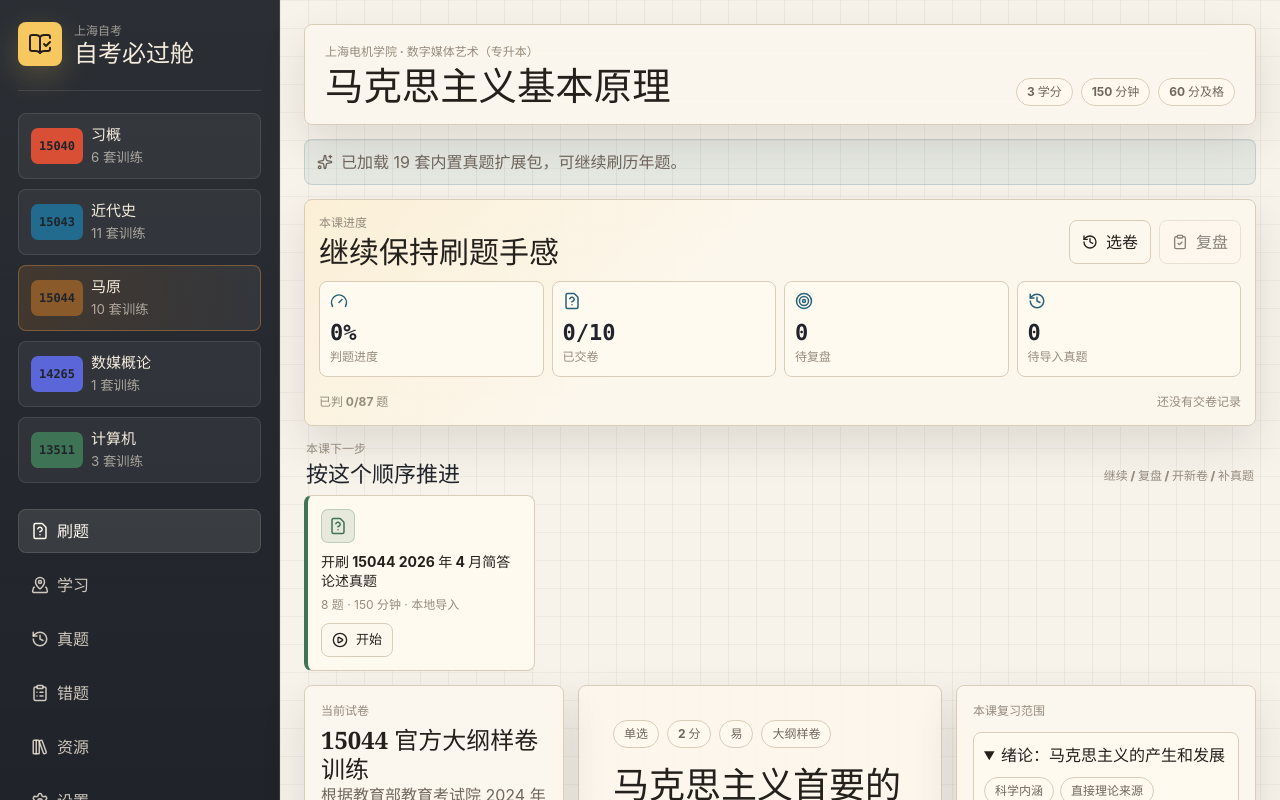
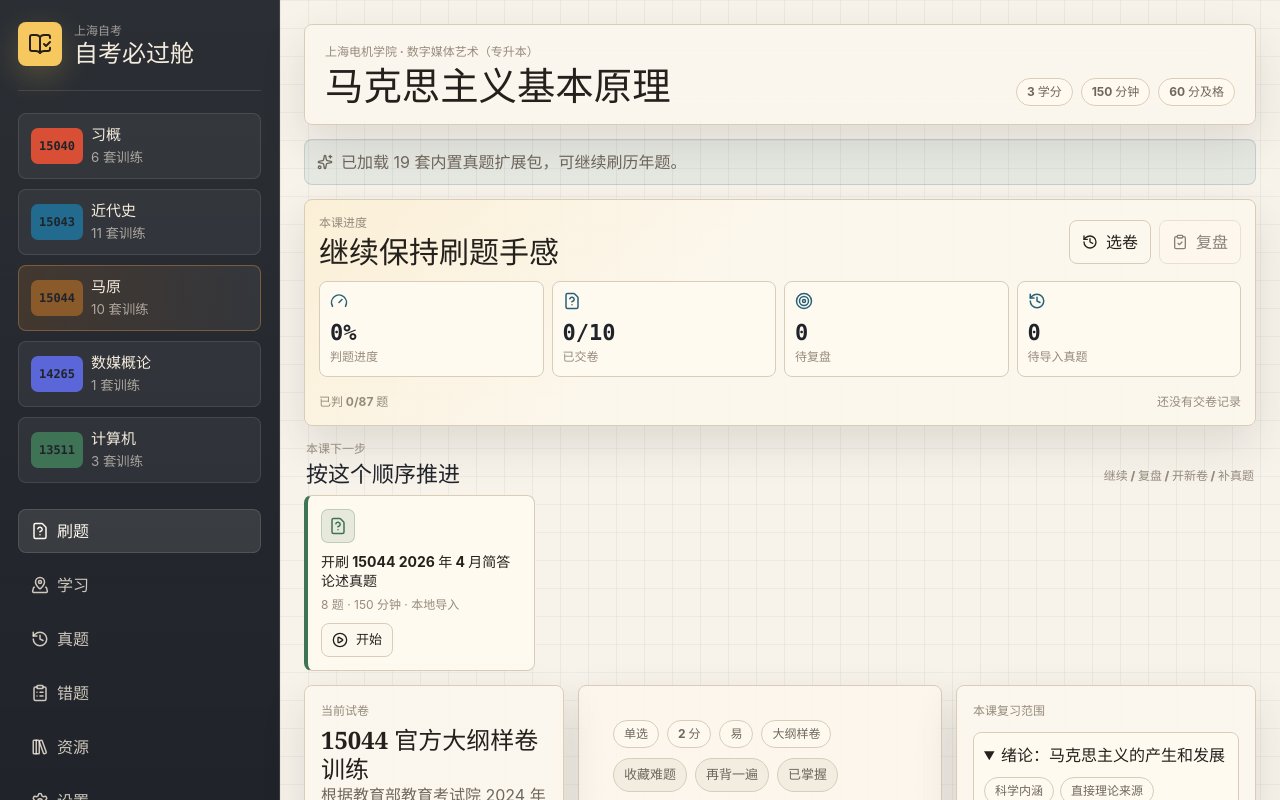
Before and after one commit to heweitianqing/zikao-biguo, a React (Vite) app: page / in a window 1280 px wide. Shown: the top 800 px of the page. Built offline with nearby package versions, Linux system fonts and the light colour scheme.

Commit message:
feat: add question marking

```diff
--- a/src/App.css
+++ b/src/App.css
@@ -1015,6 +1015,40 @@
   margin-bottom: 16px;
 }
 
+.question-mark-actions {
+  display: flex;
+  flex-wrap: wrap;
+  gap: 8px;
+  margin: -6px 0 18px;
+}
+
+.question-mark-actions button {
+  min-height: 34px;
+  padding: 6px 10px;
+  color: var(--ink-soft);
+  background: rgba(236, 228, 214, 0.5);
+  border: 1px solid var(--line);
+  border-radius: 999px;
+  font-size: 13px;
+  font-weight: 900;
+}
+
+.question-mark-actions button.active {
+  color: #fffaf0;
+  background: var(--blue);
+  border-color: var(--blue);
+}
+
+.question-mark-actions button.active.review {
+  background: var(--red);
+  border-color: var(--red);
+}
+
+.question-mark-actions button.active.mastered {
+  background: var(--green);
+  border-color: var(--green);
+}
+
 .question-card h3 {
   font-size: clamp(24px, 3.2vw, 36px);
 }
@@ -1450,6 +1484,27 @@
 .paper-item small,
 .mistake-list small {
   color: var(--ink-muted);
+}
+
+.question-mark-badges {
+  display: flex;
+  flex-wrap: wrap;
+  gap: 5px;
+  margin-top: 7px;
+}
+
+.question-mark-badges em {
+  display: inline-flex;
+  align-items: center;
+  min-height: 24px;
+  padding: 3px 8px;
+  color: var(--blue);
+  background: rgba(39, 98, 122, 0.08);
+  border: 1px solid rgba(39, 98, 122, 0.2);
+  border-radius: 999px;
+  font-size: 12px;
+  font-style: normal;
+  font-weight: 900;
 }
 
 .paper-type-strip {
--- a/src/App.tsx
+++ b/src/App.tsx
@@ -31,7 +31,7 @@ import { useEffect, useMemo, useState } from 'react'
 import type { CSSProperties } from 'react'
 import './App.css'
 import { courses, importTemplate, papers as seedPapers, pastPaperSources, questions as seedQuestions, sourceGapRecords } from './data/questionBank'
-import type { AnswerRecord, AppState, Course, ImportedBank, Paper, PaperAttempt, Question, QuestionType } from './types'
+import type { AnswerRecord, AppState, Course, ImportedBank, Paper, PaperAttempt, Question, QuestionMark, QuestionType } from './types'
 import { parsePastedPaperText } from './utils/paperParser'
 import type { ParseDiagnostics } from './utils/paperParser'
 import {
@@ -51,6 +51,7 @@ const defaultState: AppState = {
   selectedQuestionIndex: 0,
   view: 'practice',
   attempts: {},
+  questionMarks: {},
   deepseekApiKey: '',
   targetExamDate: '',
 }
@@ -480,6 +481,14 @@ function formatShortDate(value: string) {
   return `${date.getMonth() + 1}/${date.getDate()}`
 }
 
+function getQuestionMarkLabels(mark: QuestionMark | undefined) {
+  const labels: string[] = []
+  if (mark?.favorite) labels.push('已收藏')
+  if (mark?.reviewAgain) labels.push('再背一遍')
+  if (mark?.mastered) labels.push('已掌握')
+  return labels
+}
+
 function toDateKey(date: Date) {
   const year = date.getFullYear()
   const month = String(date.getMonth() + 1).padStart(2, '0')
@@ -608,6 +617,7 @@ function App() {
   const currentQuestion = paperQuestions[state.selectedQuestionIndex] ?? paperQuestions[0]
   const currentAttempt = state.attempts[selectedPaper.id] ?? createAttempt(selectedPaper)
   const currentRecord = currentQuestion ? currentAttempt.answers[currentQuestion.id] : undefined
+  const currentQuestionMark = currentQuestion ? state.questionMarks[currentQuestion.id] : undefined
   const answeredCount = selectedPaper.questionIds.filter((id) => currentAttempt.answers[id]?.checked).length
   const score = calculatePaperScore(selectedPaper, paperQuestions, currentAttempt.answers)
   const progress = paperQuestions.length ? Math.round((answeredCount / paperQuestions.length) * 100) : 0
@@ -647,6 +657,40 @@ function App() {
 
   function patchState(patch: Partial<AppState>) {
     setState((current) => ({ ...current, ...patch }))
+  }
+
+  function toggleQuestionMark(question: Question, key: 'favorite' | 'reviewAgain' | 'mastered') {
+    setState((current) => {
+      const currentMark = current.questionMarks[question.id]
+      const enabled = !currentMark?.[key]
+      const nextMark: QuestionMark = {
+        ...currentMark,
+        [key]: enabled,
+        updatedAt: new Date().toISOString(),
+      }
+
+      if (key === 'reviewAgain' && enabled) {
+        nextMark.mastered = false
+      }
+      if (key === 'mastered' && enabled) {
+        nextMark.reviewAgain = false
+      }
+
+      const hasAnyMark = Boolean(nextMark.favorite || nextMark.reviewAgain || nextMark.mastered)
+      const nextQuestionMarks = { ...current.questionMarks }
+      if (hasAnyMark) {
+        nextQuestionMarks[question.id] = nextMark
+      } else {
+        delete nextQuestionMarks[question.id]
+      }
+
+      return {
+        ...current,
+        questionMarks: nextQuestionMarks,
+      }
+    })
+    const label = key === 'favorite' ? '收藏' : key === 'reviewAgain' ? '再背一遍' : '已掌握'
+    setNotice(`${question.stem.slice(0, 18)}${question.stem.length > 18 ? '...' : ''} 已更新标记：${label}。`)
   }
 
   function ensureAttempt(paper: Paper) {
@@ -1274,6 +1318,29 @@ function App() {
                     <span>{currentQuestion.difficulty}</span>
                     <span>{sourceLabel(currentQuestion.sourceKind)}</span>
                   </div>
+                  <div className="question-mark-actions" aria-label="题目标记">
+                    <button
+                      type="button"
+                      className={currentQuestionMark?.favorite ? 'active' : ''}
+                      onClick={() => toggleQuestionMark(currentQuestion, 'favorite')}
+                    >
+                      收藏难题
+                    </button>
+                    <button
+                      type="button"
+                      className={currentQuestionMark?.reviewAgain ? 'active review' : ''}
+                      onClick={() => toggleQuestionMark(currentQuestion, 'reviewAgain')}
+                    >
+                      再背一遍
+                    </button>
+                    <button
+                      type="button"
+                      className={currentQuestionMark?.mastered ? 'active mastered' : ''}
+                      onClick={() => toggleQuestionMark(currentQuestion, 'mastered')}
+                    >
+                      已掌握
+                    </button>
+                  </div>
                   <h3>{currentQuestion.stem}</h3>
 
                   {(currentQuestion.type === 'single' || currentQuestion.type === 'multiple') && (
@@ -1454,6 +1521,7 @@ function App() {
         {state.view === 'mistakes' && (
           <MistakesView
             items={mistakeItems}
+            questionMarks={state.questionMarks}
             onReview={startMistakeReview}
             onOpen={(item) => {
               const paper = item.paper ?? allPapers.find((paperItem) => paperItem.id === item.question.paperId)
@@ -1972,10 +2040,12 @@ function PapersView({
 
 function MistakesView({
   items,
+  questionMarks,
   onOpen,
   onReview,
 }: {
   items: MistakeReviewItem[]
+  questionMarks: Record<string, QuestionMark>
   onOpen: (item: MistakeReviewItem) => void
   onReview: (items: MistakeReviewItem[]) => void
 }) {
@@ -2142,7 +2212,9 @@ function MistakesView({
       )}
 
       <div className="mistake-list">
-        {filteredItems.map((item) => (
+        {filteredItems.map((item) => {
+          const markLabels = getQuestionMarkLabels(questionMarks[item.question.id])
+          return (
             <button key={item.question.id} type="button" onClick={() => onOpen(item)}>
               <span className="mistake-type">{questionLabel(item.question.type)}</span>
               <span>
@@ -2151,13 +2223,21 @@ function MistakesView({
                   {item.course.shortName} · {item.chapterTitle} · {item.paper?.title ?? '本地题库'}
                 </small>
                 <small>{item.question.tags.join(' / ')}</small>
+                {!!markLabels.length && (
+                  <span className="question-mark-badges">
+                    {markLabels.map((label) => (
+                      <em key={label}>{label}</em>
+                    ))}
+                  </span>
+                )}
               </span>
               <span className="mistake-score">
                 <strong>{item.earned}/{item.question.points}</strong>
                 <small>上次得分</small>
               </span>
             </button>
-        ))}
+          )
+        })}
       </div>
 
       {items.length > 0 && !filteredItems.length && (
```
Also changed, not shown: src/types.ts (+8 -0 lines), 2 other files (tests, documents, lock files or other folders). Lines whose indentation alone changed are shown as unchanged.
